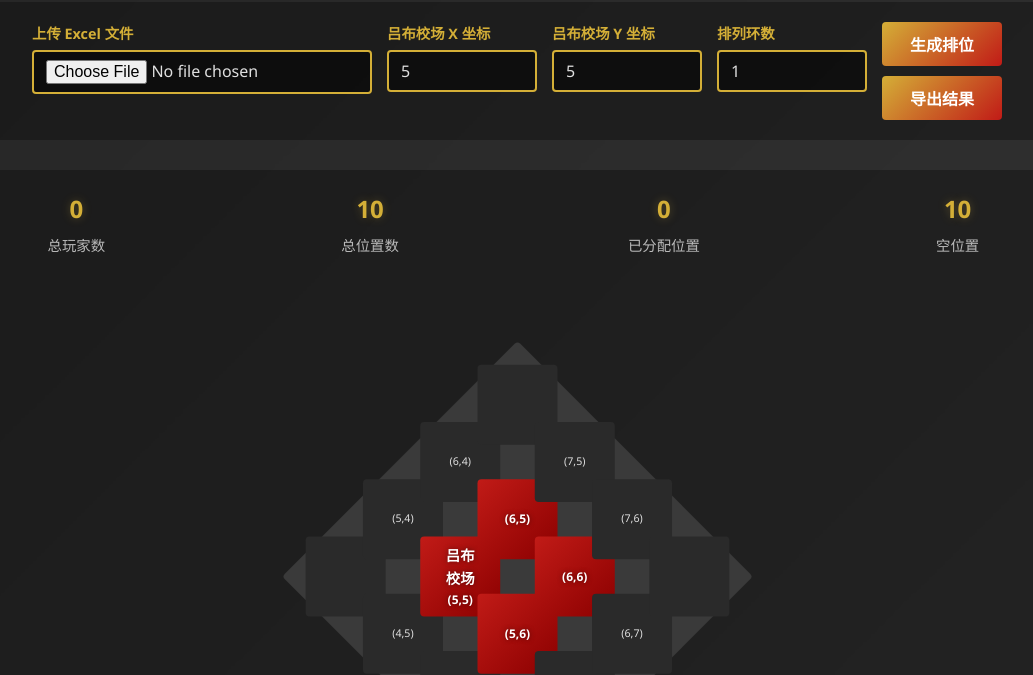
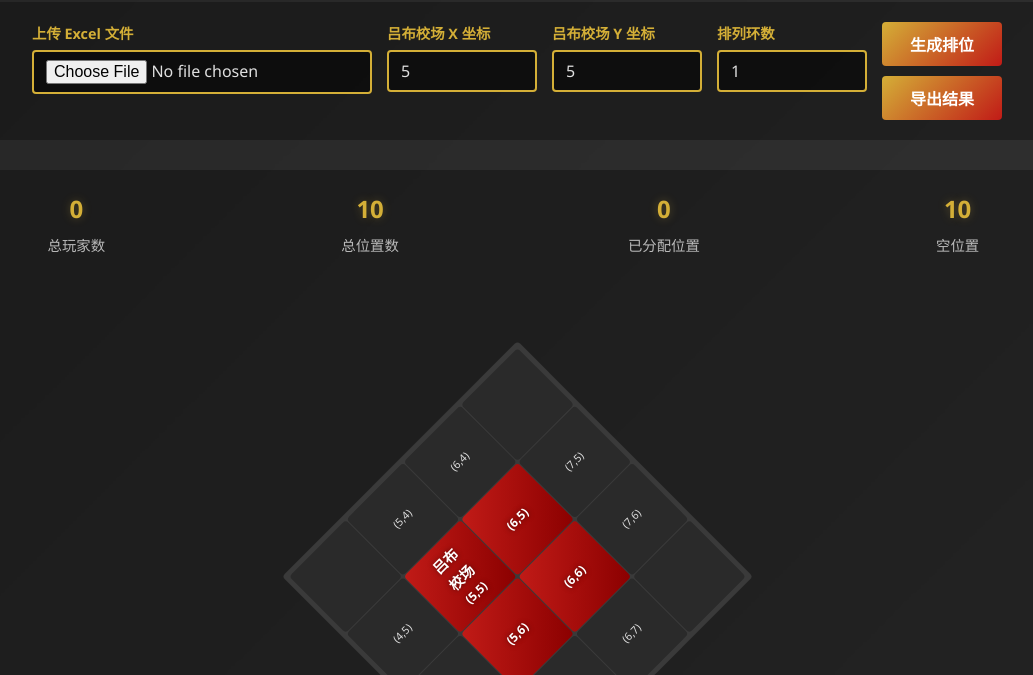
Before and after one commit to littlemo/sanbing_lvbu_pos, a website: page index.html in a window 1280 px wide. Shown: the part 109-784 px from the top of the page, without its empty margins (123-1156 px from the left). Drawn offline with Linux system fonts and the light colour scheme.

Commit message:
style: 保持逆时针45度旋转一致
放弃文字水平要求，保持整个网格逆时针45度旋转

```diff
--- a/index.html
+++ b/index.html
@@ -134,10 +134,6 @@
             grid-template-rows: repeat(var(--rows), var(--cell-size));
             transform: rotate(-45deg);
             transform-origin: center;
-        }
-
-        .cell {
-            transform: rotate(45deg);
         }
 
         .cell {
```
Also changed, not shown: dist/index.html.
